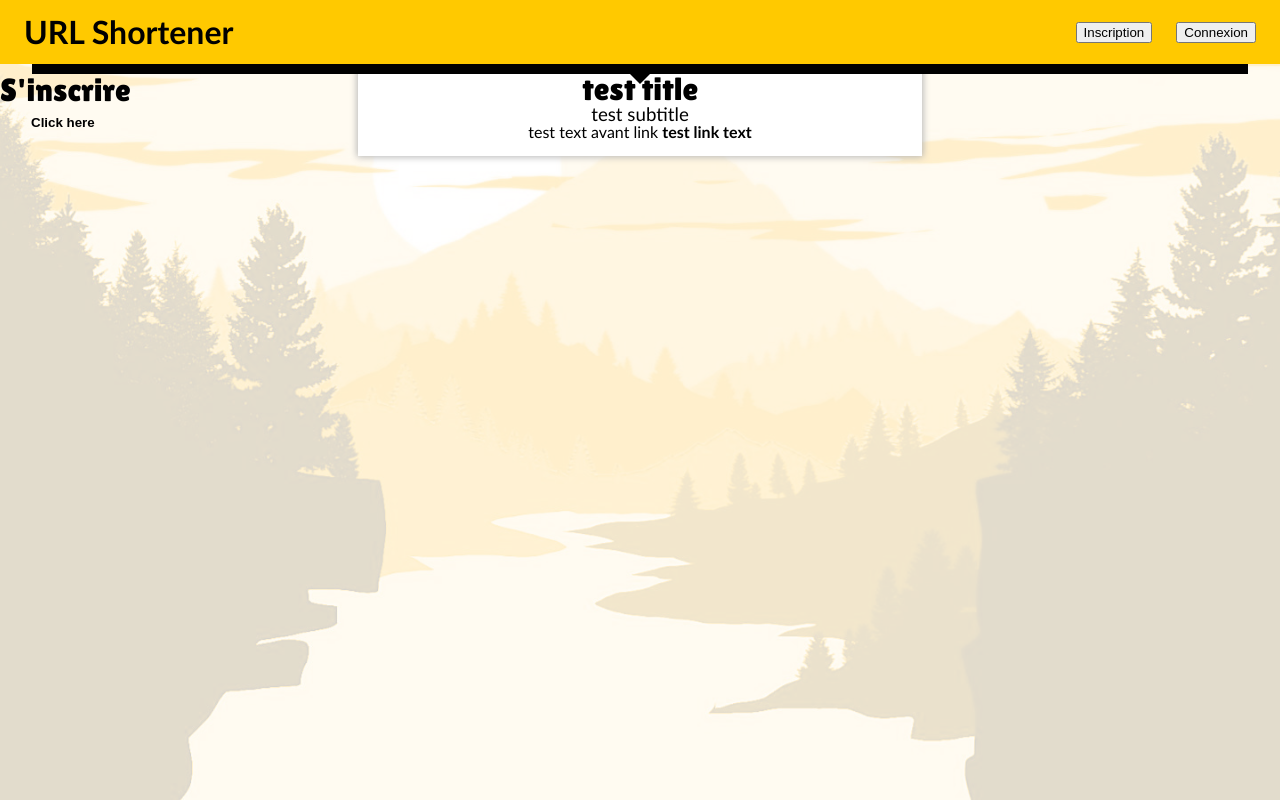
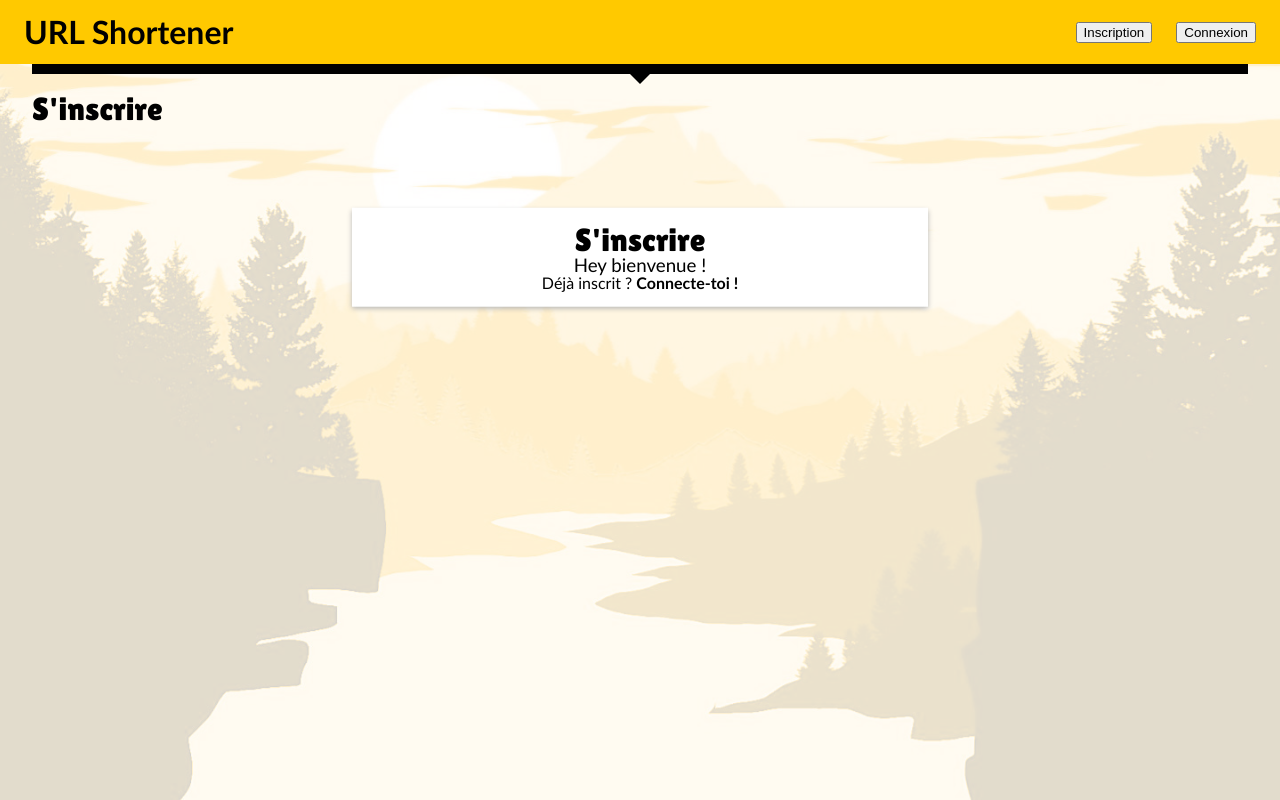
Before and after one commit to mhubert-pmn/Front-Url-Shortener, a React (Create React App) app in the folder front-url-shortener/: page /inscription in a window 1280 px wide. Built offline with nearby package versions, Linux system fonts and the light colour scheme.

Commit message:
[Update] Update form components & Layout
- Change class to className into the Layout file
- Refactor forms components
- Update FormLayout component and style
- Fix indentation

```diff
--- a/front-url-shortener/src/components/SignUp/SignUp.js
+++ b/front-url-shortener/src/components/SignUp/SignUp.js
@@ -1,21 +1,17 @@
 import React from 'react';
-import Form from '../layout/form/Form';
-import FormHeader from '../layout/formHeader/FormHeader';
-import FormLayout from '../layout/formLayout/FormLayout';
-import Button from '../layout/Button/Button';
+import Form from '../layout/Form/Form';
 
 const SignUp = () => {
   return(
     <div>
       <h1>S'inscrire</h1>
-      <FormLayout>
-        <Form text="test text avant link" link_text="test link text" link="#">
-          <FormHeader title="test title" subtitle="test subtitle"></FormHeader>
-          {/*button*/}
-        </Form>
-      </FormLayout>
-
-      <Button type="rounded"> Click here </Button>
+      <Form
+        title="S'inscrire"
+        subtitle="Hey bienvenue !"
+        text="Déjà inscrit ?"
+        link="/"
+        link_text="Connecte-toi !"
+      />
     </div>
   )
 }
--- a/front-url-shortener/src/components/layout/Layout.js
+++ b/front-url-shortener/src/components/layout/Layout.js
@@ -4,10 +4,10 @@ import "./Layout.scss";
 
 export default function Layout(props) {
   return (
-    <div class="background">
+    <div className="background">
       <Header />
-      <div class="propsLayout">{props.children}</div>
-      <div class="opacity"></div>
+      <div className="propsLayout">{props.children}</div>
+      <div className="opacity"></div>
     </div>
   );
 }
--- a/front-url-shortener/src/components/layout/Layout.scss
+++ b/front-url-shortener/src/components/layout/Layout.scss
@@ -1,4 +1,5 @@
 .background {
+  position: relative;
   background-image: url("../../medias/background.jpg");
   height: 100vh;
   background-position: center;
@@ -8,6 +9,7 @@
   .propsLayout {
     z-index: 2;
     position: relative;
+    padding: 1.2rem 2rem;
   }
 
   .opacity {
--- a/front-url-shortener/src/components/layout/form/Form.js
+++ b/front-url-shortener/src/components/layout/form/Form.js
@@ -1,12 +1,19 @@
 import React from "react";
+import FormHeader from "../FormHeader/FormHeader";
+import FormLayout from "../FormLayout/FormLayout";
 import './form.scss';
+import { Link } from "react-router-dom";
 
-const Form = (props) => {
+const Form = ({ children, title, subtitle, text, link, link_text, ...props }) => {
   return(
-    <div className="form">
-      {props.children}
-      <p>{props.text} <a href={props.link}>{props.link_text}</a></p>
-    </div>
+    <FormLayout>
+        <FormHeader title={title} subtitle={subtitle} />
+
+        <div className="form">
+          {children}
+          <p>{text} <Link to={link}>{link_text}</Link></p>
+      </div>
+    </FormLayout>
   )
 }
 
--- a/front-url-shortener/src/components/layout/form/form.scss
+++ b/front-url-shortener/src/components/layout/form/form.scss
@@ -1,13 +1,14 @@
 .form {
 	text-align: center;
-	a {
-		font-weight: bold;
-		&:link {
-			color: black;
-			text-decoration: none;
-		}
-		&:hover {
-			color: rgb(77, 77, 29);
+
+	p {
+		text-align: center;
+		a {
+			font-weight: bold;
+
+			&:hover {
+				color: rgb(77, 77, 29);
+			}
 		}
 	}
 }
--- a/front-url-shortener/src/components/layout/formHeader/FormHeader.js
+++ b/front-url-shortener/src/components/layout/formHeader/FormHeader.js
@@ -4,8 +4,8 @@ import './formHeader.scss';
 const FormHeader = (props) => {
   return(
     <div className="formHeader">
-        <h1>{props.title}</h1>
-        <h3>{props.subtitle}</h3>
+      <h1>{props.title}</h1>
+      <h3>{props.subtitle}</h3>
     </div>
   )
 }
--- a/front-url-shortener/src/components/layout/formLayout/FormLayout.js
+++ b/front-url-shortener/src/components/layout/formLayout/FormLayout.js
@@ -4,7 +4,7 @@ import './formLayout.scss';
 const FormLayout = (props) => {
   return(
     <div className="formLayout">
-      <div className="formLayout_content">{props.children}</div>
+      {props.children}
     </div>
   )
 }
--- a/front-url-shortener/src/components/layout/formLayout/formLayout.scss
+++ b/front-url-shortener/src/components/layout/formLayout/formLayout.scss
@@ -1,20 +1,22 @@
-.formLayout{
-    position: absolute;
-    top: 0;
-    right: 0;
-    bottom: 0;
-    left: 0;
-    display: flex;
-    align-items: center;
-    justify-content: center;
-    transition: all .4s;
+.formLayout {
+  padding: 1em 2em;
+  background-color: #ffffff;
+  -webkit-box-shadow: 0px 0px 7px 1px #b5b5b5;
+  box-shadow: 0px 2.5px 5px #b5b5b5;
+  width: 40%;
+  position: absolute;
+  top: 50%;
+  left: 50%;
+  align-items: center;
+  justify-content: center;
+  transition: all 0.4s;
+  transform: translate(-50%, 100%);
+
+  @media screen and (min-width: 641px) and (max-width: 900px) {
+    width: 60%;
+  }
+
+  @media screen and (max-width: 640px) {
+    width: 80%;
+  }
 }
-.formLayout_content{
-    position: relative;
-    width: 500px;
-    max-width: 90%;
-    background-color: #ffffff;
-    padding: 1em 2em;
-    -webkit-box-shadow: 0px 0px 7px 1px #B5B5B5;
-    box-shadow: 0px 0px 7px 1px #B5B5B5;
-}
```
